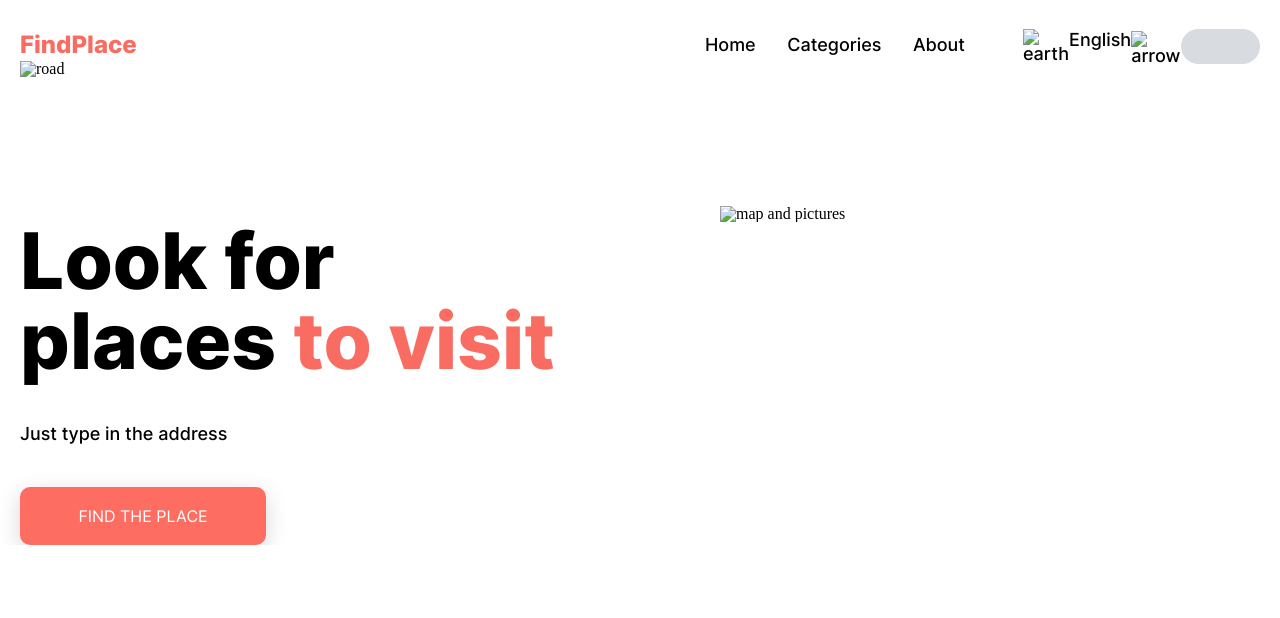
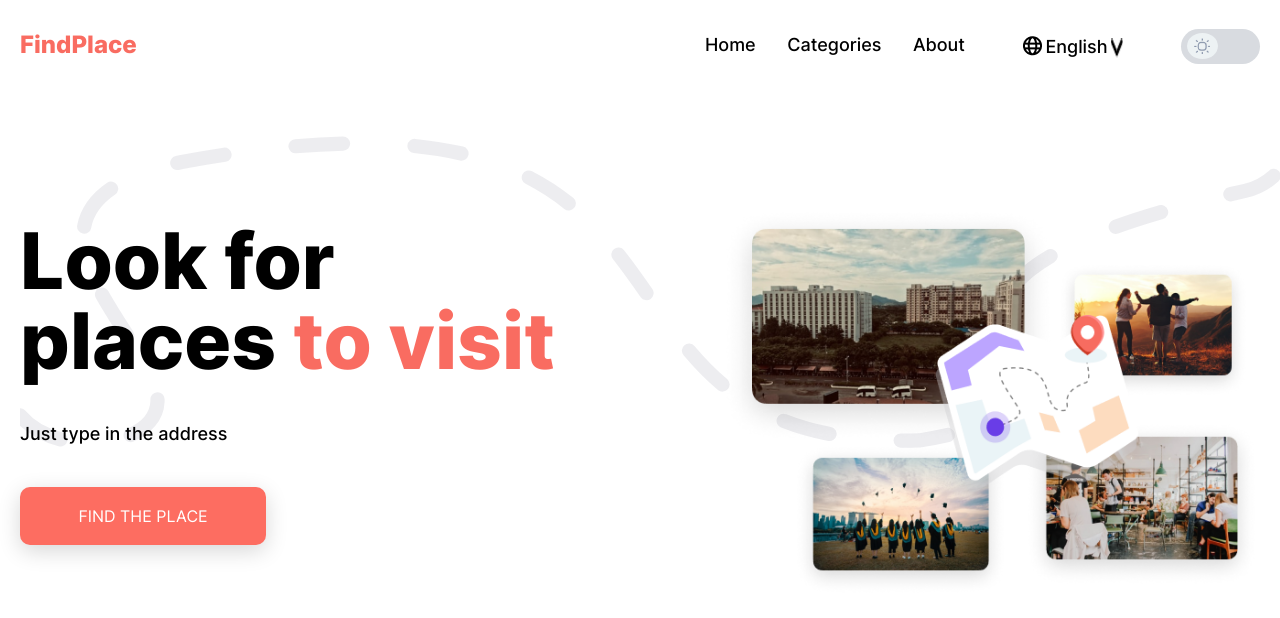
Before and after one commit to Ra3d0r/places-nearby, a website: page src/index.pug in a window 1280 px wide. Drawn offline with nearby package versions, Linux system fonts and the light colour scheme; files that its build step writes are made by us from their sources; the site is published under a folder, as on GitHub Pages, so addresses that start at the root find nothing.

Commit message:
fix: path images

```diff
--- a/gulp/version.json
+++ b/gulp/version.json
@@ -1,3 +1,3 @@
 {
-    "main": "20230114115838"
+    "main": "20230114120710"
 }
--- a/src/index.pug
+++ b/src/index.pug
@@ -6,5 +6,5 @@ block head
 	+scripts('index')
 
 block content
-	img(src="/img/road.svg", alt="road", srcset="").road
+	img(src="img/road.svg", alt="road", srcset="").road
 	include ./pug/blocks/_main-index
--- a/src/pug/blocks/_header.pug
+++ b/src/pug/blocks/_header.pug
@@ -7,9 +7,9 @@ header.header
 					li.nav__item
 						a.nav__link #{item}
 			.header__select-languages.select-languages
-				img.select-languages__earth(src="/img/earth.png", alt="earth")
+				img.select-languages__earth(src="img/earth.png", alt="earth")
 				p.select-languages__languages English
-				img.select-languages__arrow(src="/img/arrow.png", alt="arrow")
+				img.select-languages__arrow(src="img/arrow.png", alt="arrow")
 			.toggle-switch.header__toggle
 				label.toggle-switch__label
 					input.toggle-switch__checkbox(type='checkbox')
--- a/src/pug/blocks/_main-index.pug
+++ b/src/pug/blocks/_main-index.pug
@@ -8,4 +8,4 @@
 			button.target-action__button.main-button
 				span.main-button__text FIND THE PLACE
 		.main-index__right-content
-			img(src='/img/map.png' alt='map and pictures')
+			img(src='img/map.png' alt='map and pictures')
--- a/src/scss/helpers/_toggle-btn.scss
+++ b/src/scss/helpers/_toggle-btn.scss
@@ -44,12 +44,12 @@
 	border-radius: 50%;
 	background-color: var(--light);
 	transition: 0.3s;
-	background: url('/img/toggle-light.png') center/cover no-repeat
+	background: url('../img/toggle-light.png') center/cover no-repeat
 }
 
 .toggle-switch__checkbox:checked~.toggle-switch__slider::before {
 	transform: translateX(120%);
 	background-color: var(--dark);
 	box-shadow: none;
-	background: url('/img/toggle-dark.png') center/cover no-repeat
+	background: url('../img/toggle-dark.png') center/cover no-repeat
 }
```
